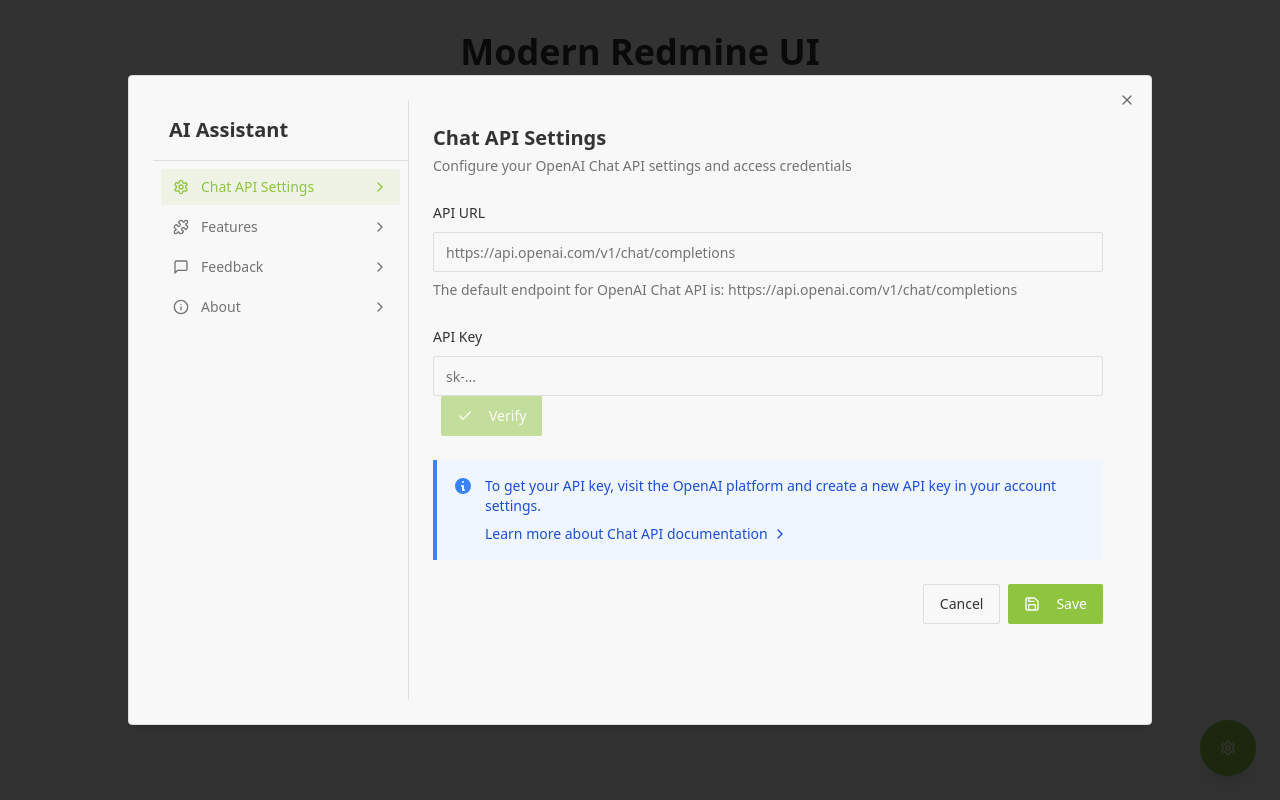
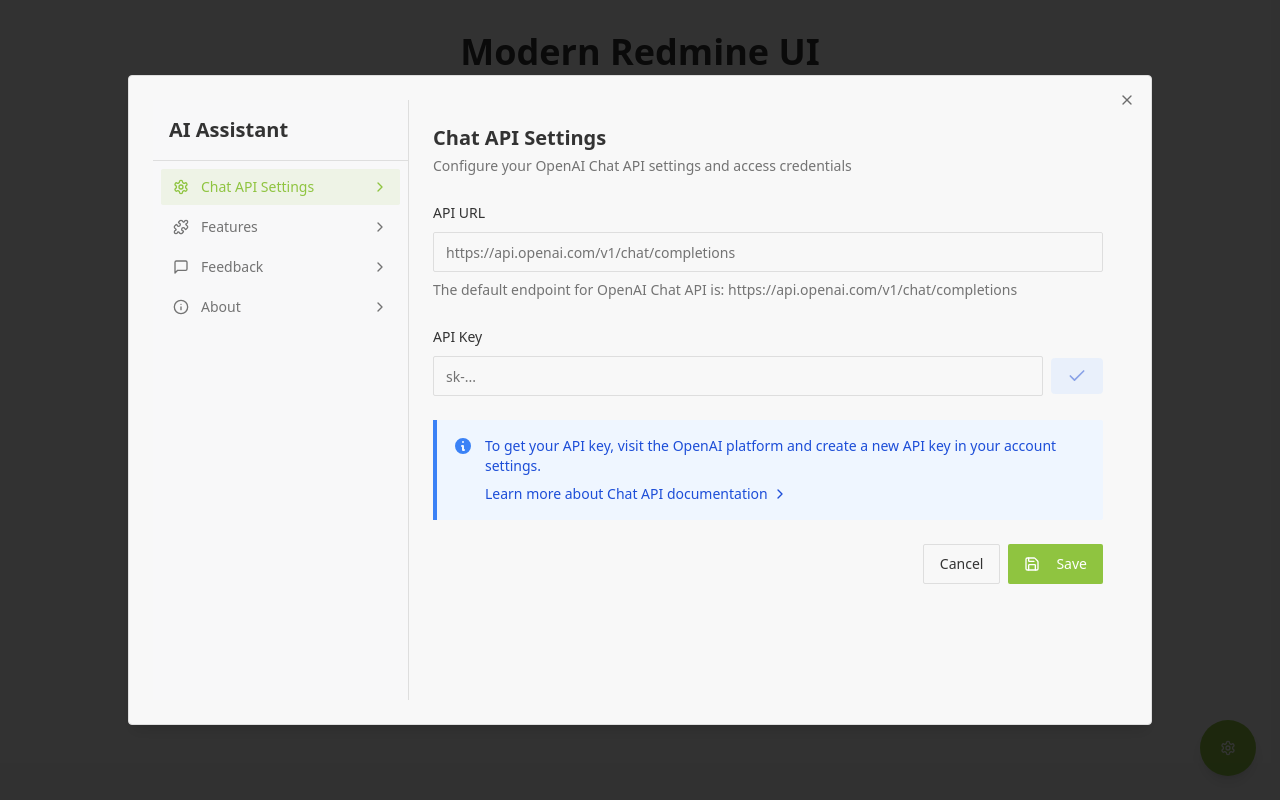
Before and after one commit to Austinsuyoyo/modern-redmine-ui, a React (Vite) app: page / in a window 1280 px wide. Both pictures are taken after a click on the button 1228 px from the left and 748 px from the top of the page. Built offline with nearby package versions, Linux system fonts and the light colour scheme.

Commit message:
Refactor: Improve API key verification button
Improved the styling and functionality of the API key verification button to include visual feedback for success, failure, and loading states.  The button is now displayed inline with the API key input field.

```diff
--- a/src/components/SettingsDialog.tsx
+++ b/src/components/SettingsDialog.tsx
@@ -309,7 +309,7 @@ export const SettingsDialog = ({ onClose }: SettingsDialogProps) => {
 
                 <div className="space-y-2">
                   <Label>API Key</Label>
-                  <div className="space-x-2">
+                  <div className="flex items-center space-x-2">
                     <div className="relative flex-1">
                       <Input
                         type="password"
@@ -330,37 +330,29 @@ export const SettingsDialog = ({ onClose }: SettingsDialogProps) => {
                         </Button>
                       )}
                     </div>
-                    <Button
+                    <button
                       onClick={testConnection}
                       disabled={isTestingConnection || !settings.apiUrl || !settings.apiKey}
-                      className={`flex-none min-w-24 ${
-                        connectionStatus === 'success' ? 'bg-green-500 hover:bg-green-600' :
-                        connectionStatus === 'error' ? 'bg-red-500 hover:bg-red-600' :
-                        ''
-                      }`}
+                      className={`
+                        px-4 py-2 rounded-lg font-medium
+                        transition-colors duration-200
+                        disabled:opacity-50 disabled:cursor-not-allowed
+                        ${isTestingConnection ? 'bg-blue-100 text-blue-700' :
+                          connectionStatus === 'success' ? 'bg-green-100 text-green-700' :
+                          connectionStatus === 'error' ? 'bg-red-100 text-red-700' :
+                          'bg-blue-100 text-blue-700'}
+                      `}
                     >
                       {isTestingConnection ? (
-                        <>
-                          <Loader2 className="h-4 w-4 animate-spin mr-2" />
-                          Verifying
-                        </>
+                        <div className="animate-spin w-5 h-5 border-2 border-blue-700 border-t-transparent rounded-full" />
                       ) : connectionStatus === 'success' ? (
-                        <>
-                          <Check className="h-4 w-4 mr-2" />
-                          Verified
-                        </>
+                        <Check className="w-5 h-5" />
                       ) : connectionStatus === 'error' ? (
-                        <>
-                          <X className="h-4 w-4 mr-2" />
-                          Failed
-                        </>
+                        <X className="w-5 h-5" />
                       ) : (
-                        <>
-                          <Check className="h-4 w-4 mr-2" />
-                          Verify
-                        </>
+                        <Check className="w-5 h-5" />
                       )}
-                    </Button>
+                    </button>
                   </div>
                 </div>
 
```
